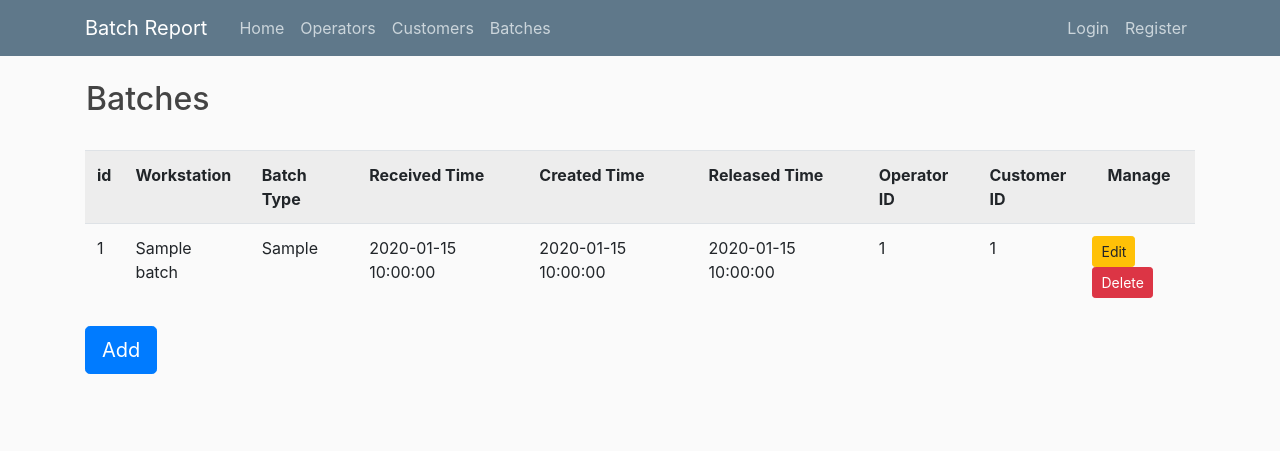
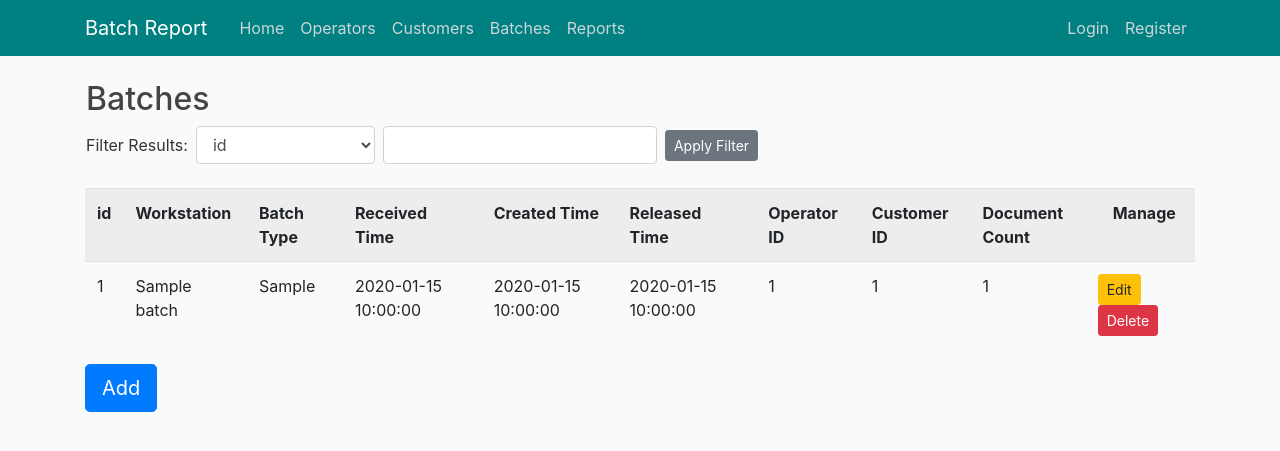
Before and after one commit to irenenene/BatchReport, a Flask app: page /batches in a window 1280 px wide. Shown: the top 451 px of the page. Run offline with Flask 2, Linux system fonts and the light colour scheme; tables that the repository leaves empty hold one stand-in row (values such as "Sample post"); some libraries are stand-ins or nearby versions.

Commit message:
simple query working

```diff
--- a/run.py
+++ b/run.py
@@ -46,20 +46,20 @@ class Batch(db.Model):
     receivedTime = db.Column(db.DateTime, nullable=False)
     createdTime = db.Column(db.DateTime, nullable=False)
     releasedTime = db.Column(db.DateTime, nullable=False)
-    #isPaper = db.Column(db.Boolean, default=False)
     operatorId = db.Column(db.Integer, db.ForeignKey('operator.id'), nullable=False)
     customerId = db.Column(db.Integer, db.ForeignKey('customer.id'), nullable=False)
+    count = db.Column(db.Integer, nullable=False)
     isDeleted = db.Column(db.Boolean, default=False)
 
-    def __init__(self, workstationName, batchType, receivedTime, createdTime, releasedTime, operatorId, customerId):
+    def __init__(self, workstationName, batchType, receivedTime, createdTime, releasedTime, operatorId, customerId, count):
         self.workstationName = workstationName
         self.batchType = batchType
         self.receivedTime = receivedTime
         self.createdTime = createdTime
         self.releasedTime = releasedTime
-        #self.isPaper = isPaper
         self.operatorId = operatorId
         self.customerId = customerId
+        self.count = count
         self.isDeleted = False
 
 
@@ -163,16 +163,30 @@ def delete_customer(idnum):
         flash('Customer ID ' + idnum + ' Deleted', 'success')
         return redirect(url_for('customers'))
 
-# End Customer Section --------------------------------------------------------
-# Begin Batch Section --------------------------------------------------------
+# End Customer Section ---------------------------------------------------------
+# Begin Batch Section ----------------------------------------------------------
 
 @app.route('/batches', methods=['GET'])
 def batches():
     b = Batch.query.all()
     o = Operator.query.all()
     c = Customer.query.all()
+    k = Batch.__table__.columns.keys()
     defaultDate = datetime.today().strftime("%Y-%m-%d")
-    return render_template('batches.html', title='Batches', batches=b, ops=o, custs=c, date=defaultDate)
+    return render_template('batches.html', title='Batches', batches=b, ops=o, custs=c, date=defaultDate, cols=k)
+
+
+@app.route('/batches/filter', methods=['GET', 'POST'])
+def filter_batches():
+    searchCategory = request.form["Category"]
+    searchValue = request.form["SearchValue"]
+    # add additioinal query to perform exact match if searching the doc count field
+    b = Batch.query.filter(getattr(Batch, searchCategory).like("%" + searchValue + "%")).all()
+    o = Operator.query.all()
+    c = Customer.query.all()
+    k = Batch.__table__.columns.keys()
+    defaultDate = datetime.today().strftime("%Y-%m-%d")
+    return render_template('batches.html', title='Batches', batches=b, ops=o, custs=c, date=defaultDate, cols=k)
 
 
 @app.route('/batches/add', methods=['POST'])
@@ -185,18 +199,18 @@ def add_batch():
         received = request.form['ReceivedTime']
         created = request.form['CreatedTime']
         release = request.form['ReleasedTime']
+        c = request.form['DocumentCount']
         # conversions back from string to datetime
         dtReceived = datetime.strptime(str(received),"%Y-%m-%dT%H:%M")
         dtCreated = datetime.strptime(str(created),"%Y-%m-%dT%H:%M")
         dtReleased = datetime.strptime(str(release),"%Y-%m-%dT%H:%M")
 
-        new_batch = Batch(ws, bt, dtReceived, dtCreated, dtReleased, op, cs)
+        new_batch = Batch(ws, bt, dtReceived, dtCreated, dtReleased, op, cs, c)
         db.session.add(new_batch)
         db.session.commit()
 
         flash('Batch Added', 'success')
         return redirect(url_for('batches'))
-
 
 @app.route('/batches/edit', methods=['POST', 'GET'])
 def edit_batch():
@@ -209,15 +223,37 @@ def edit_batch():
         received = request.form['ReceivedTime']
         created = request.form['CreatedTime']
         release = request.form['ReleasedTime']
+        record.count = request.form['DocumentCount']
         # conversions back from string to datetime
         record.receivedTime = datetime.strptime(str(received),"%Y-%m-%dT%H:%M")
         record.createdTime = datetime.strptime(str(created),"%Y-%m-%dT%H:%M")
         record.releasedTime = datetime.strptime(str(release),"%Y-%m-%dT%H:%M")
+
         db.session.commit()
-
         flash('Batch ID ' + request.form['ID'] + ' Updated', 'success')
         return redirect(url_for('batches'))
 
 
+@app.route('/batches/delete/<idnum>', methods=['POST', 'GET'])
+def delete_batch(idnum):
+    if request.method == 'POST':
+        record = Batch.query.get(idnum)
+        db.session.delete(record)
+        db.session.commit()
+        #record.isActive = 'False'
+
+        flash('Batch ID ' + idnum + ' Deleted', 'success')
+        return redirect(url_for('batches'))
+
+# End Batch Section ------------------------------------------------------------
+# Begin Report Section ---------------------------------------------------------
+
+@app.route('/reports', methods=['GET'])
+def reports():
+
+    return render_template('reports.html', title='Reports')
+
+
+
 if __name__ == "__main__":
     app.run(debug=True)
--- a/static/main.css
+++ b/static/main.css
@@ -10,6 +10,10 @@ h1, h2, h3, h4, h5, h6 {
 
 .bg-steel {
   background-color: #5f788a;
+}
+
+.bg-teal {
+  background-color: #008080;
 }
 
 .site-header .navbar-nav .nav-link {
--- a/templates/batches.html
+++ b/templates/batches.html
@@ -1,6 +1,20 @@
 {% extends "layout.html" %}
 
 {% block content %}
+  <div>
+    <form class="form-inline ml-3" action="{{ url_for('filter_batches') }}" method="POST">
+      <div class="form-group">
+        <label>Filter Results:</label>
+        <select class="form-control ml-2" name="Category">
+          {% for col in cols %}
+            <option value="{{col}}"">{{col}}</option>
+          {% endfor %}
+        </select>
+        <input type="text" class="form-control ml-2" name="SearchValue" required="1">
+        <button class="btn btn-secondary btn-sm ml-2" type="submit">Apply Filter</button>
+      </div>
+    </form>
+  </div>
   <div class="container">
     <table class="table table-striped mt-4">
       <tr>
@@ -12,6 +26,7 @@
         <th>Released Time</th>
         <th>Operator ID</th>
         <th>Customer ID</th>
+        <th>Document Count</th>
         <th>Manage</th>
       </tr>
 
@@ -25,10 +40,11 @@
           <td>{{ batch.releasedTime }}</td>
           <td>{{ batch.operatorId }}</td>
           <td>{{ batch.customerId }}</td>
+          <td>{{ batch.count }}</td>
           <td>
             <div class="row">
             <button class="btn btn-warning btn-sm mr-1" data-toggle="modal" data-target="#modaledit{{batch.id}}">Edit</button>
-            <form class="form-inline" method="POST" action="">
+            <form class="form-inline" method="POST" action="{{ url_for('delete_batch', idnum=batch.id) }}">
               <button class="btn btn-danger btn-sm" onclick="return confirm('Are you sure?')"">Delete</button>
             </form>
             </div>
@@ -89,6 +105,10 @@
                     </select>
                   </div>
                   <div class="form-group">
+                    <label>Document Count:</label>
+                    <input type="number" class="form-control" name="DocumentCount" required="1" value="{{batch.documentCount}}">
+                  </div>
+                  <div class="form-group">
                     <button class="btn btn-primary" type="submit">Save Changes</button>
                   </div>
                   <input id="ID" name="ID" type="hidden" value="{{batch.id}}">
@@ -102,8 +122,9 @@
         </div>
       {% endfor %}
     <table>
+    <a href="" class="btn btn-primary btn-lg" data-toggle="modal" data-target="#modaladd">Add</a>
   </div>
-  <a href="" class="btn btn-primary btn-lg" data-toggle="modal" data-target="#modaladd">Add</a>
+
 
 <!-- Modal Add based off of CodeLoop.org example-->
 <div id="modaladd" class="modal fade" role="dialog">
@@ -151,6 +172,10 @@
             </select>
           </div>
           <div class="form-group">
+            <label>Document Count:</label>
+            <input type="number" class="form-control" name="DocumentCount" required="1">
+          </div>
+          <div class="form-group">
             <button class="btn btn-primary" type="submit">Add</button>
           </div>
         </form>
--- a/templates/customers.html
+++ b/templates/customers.html
@@ -61,8 +61,8 @@
         </div>
       {% endfor %}
     <table>
+    <a href="" class="btn btn-primary btn-lg" data-toggle="modal" data-target="#modaladd">Add</a>
   </div>
-  <a href="" class="btn btn-primary btn-lg" data-toggle="modal" data-target="#modaladd">Add</a>
 
 <!-- Modal Add based off of CodeLoop.org example-->
 <div id="modaladd" class="modal fade" role="dialog">
--- a/templates/layout.html
+++ b/templates/layout.html
@@ -18,7 +18,7 @@
 <body>
   <!-- NavBar from Corey Schafer's Tutorial -->
   <header class="site-header">
-      <nav class="navbar navbar-expand-md navbar-dark bg-steel fixed-top">
+      <nav class="navbar navbar-expand-md navbar-dark bg-teal fixed-top">
       <div class="container">
         <a class="navbar-brand mr-4" href="/">Batch Report</a>
         <button class="navbar-toggler" type="button" data-toggle="collapse" data-target="#navbarToggle" aria-controls="navbarToggle" aria-expanded="false" aria-label="Toggle navigation">
@@ -31,6 +31,7 @@
             <a class="nav-item nav-link" href="{{ url_for('operators') }}">Operators</a>
             <a class="nav-item nav-link" href="{{ url_for('customers') }}">Customers</a>
             <a class="nav-item nav-link" href="{{ url_for('batches') }}">Batches</a>
+            <a class="nav-item nav-link" href="{{ url_for('reports') }}">Reports</a>
           </div>
           <!-- Navbar Right Side -->
           <div class="navbar-nav">
@@ -44,7 +45,7 @@
 
   <main role="main" class="container">
     <div class="row">
-      <h2 class="ml-3">{{ title }}</h2>
+      <h2 class="ml-3">{{title}}</h2>
       {% with messages = get_flashed_messages(with_categories=true) %}
         {% if messages %}
           {% for category, message in messages %}
--- a/templates/operators.html
+++ b/templates/operators.html
@@ -61,8 +61,8 @@
         </div>
       {% endfor %}
     <table>
+    <a href="" class="btn btn-primary btn-lg" data-toggle="modal" data-target="#modaladd">Add</a>
   </div>
-  <a href="" class="btn btn-primary btn-lg" data-toggle="modal" data-target="#modaladd">Add</a>
 
 <!-- Modal Add based off of CodeLoop.org example-->
 <div id="modaladd" class="modal fade" role="dialog">
--- /dev/null
+++ b/templates/reports.html
@@ -0,0 +1,4 @@
+{% extends "layout.html" %}
+
+{% block content %}
+{% endblock content %}
```
